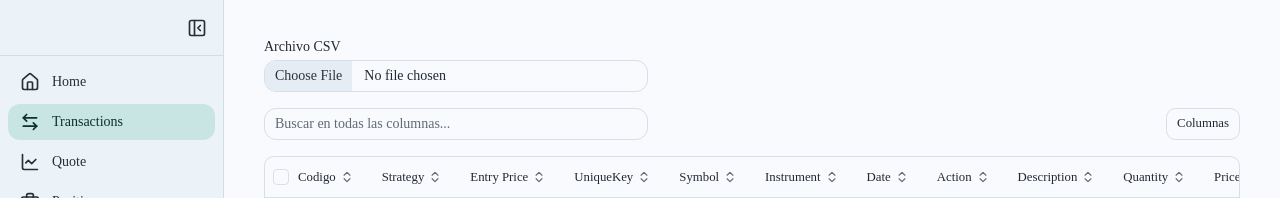
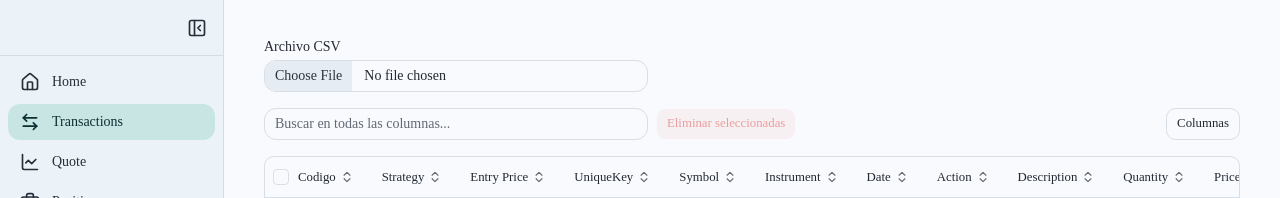
Before and after one commit to cochoaguilo/proyecto-claudio, a Next.js app: page /transactions in a window 1280 px wide. Shown: the top 198 px of the page. Built offline with nearby package versions, Linux system fonts and the light colour scheme.

Commit message:
feat(data-table): keep delete-selected button visible and disabled without selection

```diff
--- a/src/components/data-table/data-table-delete-rows.tsx
+++ b/src/components/data-table/data-table-delete-rows.tsx
@@ -31,7 +31,12 @@ export function DataTableDeleteRows({
   return (
     <AlertDialog open={open} onOpenChange={setOpen}>
       <AlertDialogTrigger asChild>
-        <Button variant="destructive" size="sm" className="h-8">
+        <Button
+          variant="destructive"
+          size="sm"
+          className="h-8"
+          disabled={count === 0}
+        >
           Eliminar seleccionadas
         </Button>
       </AlertDialogTrigger>
--- a/src/components/data-table/data-table-toolbar.tsx
+++ b/src/components/data-table/data-table-toolbar.tsx
@@ -44,7 +44,7 @@ export function DataTableToolbar<TData>({
         {selectedCount > 0 && (
           <Badge variant="secondary">{selectedCount} seleccionadas</Badge>
         )}
-        {onDeleteRows && selectedCount > 0 && (
+        {onDeleteRows && (
           <DataTableDeleteRows
             count={selectedCount}
             onConfirm={handleDeleteSelected}
```
